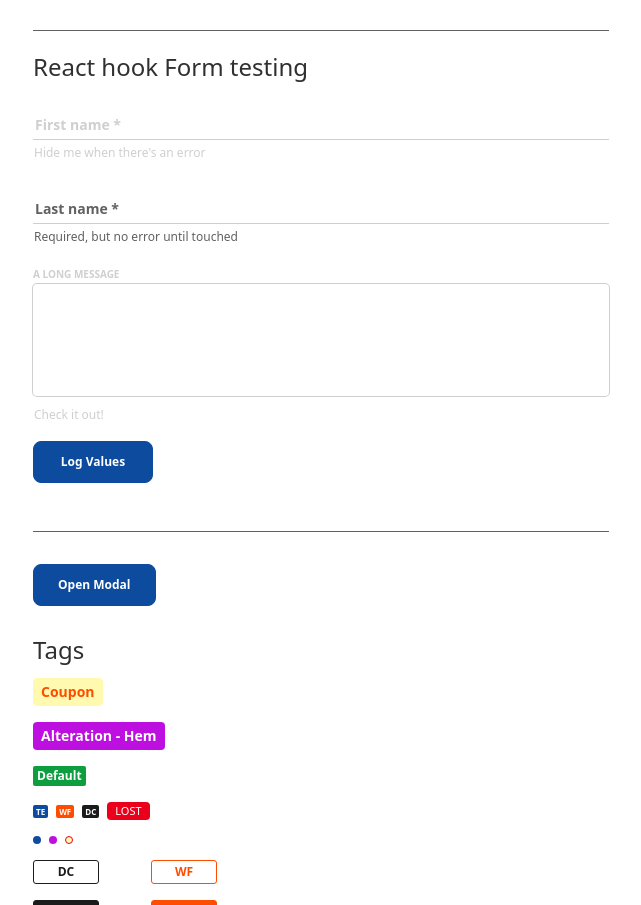
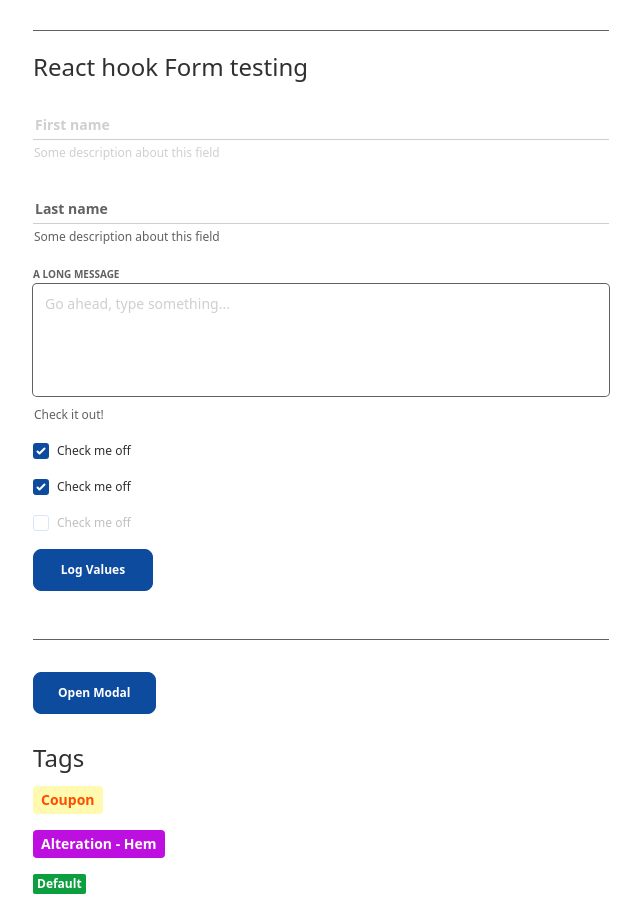
Before and after one commit to paulhmorris/crm-components, a React (Vite) app: page /components in a window 1280 px wide. Shown: the part 802-1707 px from the top of the page, without its empty margins (79-720 px from the left). Built offline with nearby package versions, Linux system fonts and the light colour scheme.

Commit message:
Convert Checkbox to react-hook-form

```diff
--- a/src/components/Forms/Checkbox.tsx
+++ b/src/components/Forms/Checkbox.tsx
@@ -1,34 +1,42 @@
-import { Field } from "react-final-form";
+import { useController, useFormContext } from "react-hook-form";
 import { CheckboxProps } from "types";
 import { classNames } from "utils/helpers";
 
 export const Checkbox = ({
   name,
   label,
-  fieldProps,
+  controllerProps,
   ...props
 }: CheckboxProps) => {
+  const {
+    register,
+    formState: { isSubmitting },
+  } = useFormContext();
+  const {
+    field: { value },
+  } = useController({ name });
+
+  const isDisabled: boolean | undefined = isSubmitting || props.disabled;
   return (
-    <Field name={name} type="checkbox" {...fieldProps}>
-      {({ input }) => (
     <div className="flex items-center space-x-2">
       <input
-            {...input}
+        {...register(name, { ...controllerProps?.rules })}
         {...props}
         id={name}
+        disabled={isDisabled}
+        checked={value}
+        type="checkbox"
         className="h-4 w-4 cursor-pointer rounded-[3px] border border-blue-200 text-blue-200 transition duration-75 focus:shadow-none focus:outline-none focus:ring-0 focus:ring-transparent disabled:pointer-events-none disabled:cursor-auto disabled:border-blue-100 disabled:text-blue-100"
       />
       <label
         htmlFor={name}
         className={classNames(
-              props.disabled && "pointer-events-none cursor-auto opacity-30",
+          isDisabled && "pointer-events-none cursor-auto opacity-30",
           "cursor-pointer text-xs"
         )}
       >
         {label}
       </label>
     </div>
-      )}
-    </Field>
   );
 };
--- a/src/components/Forms/TextArea.tsx
+++ b/src/components/Forms/TextArea.tsx
@@ -45,7 +45,7 @@ export const TextArea = ({
         rows={4}
         placeholder="Go ahead, type something..."
         disabled={isDisabled}
-        required={isRequired}
+        required={isRequired && !isDisabled}
         aria-describedby={
           error
             ? `${name}-error`
--- a/src/components/Forms/TextInput.tsx
+++ b/src/components/Forms/TextInput.tsx
@@ -32,7 +32,7 @@ export const TextInput = ({
         type={type}
         placeholder="doNotRemove"
         disabled={isDisabled}
-        required={isRequired}
+        required={isRequired && !isDisabled}
         aria-describedby={
           error
             ? `${name}-error`
--- a/src/routes/components.tsx
+++ b/src/routes/components.tsx
@@ -1,4 +1,5 @@
 import { DropdownMenuItem } from "components/DropdownMenuItem";
+import { Checkbox } from "components/Forms/Checkbox";
 import { Form } from "components/Forms/Form";
 import { FormConnector } from "components/Forms/FormConnector";
 import { TextArea } from "components/Forms/TextArea";
@@ -6,8 +7,6 @@ import { TextInput } from "components/Forms/TextInput";
 import { MarketCard } from "components/Markets/MarketCard";
 import { OrderPill } from "components/Orders/OrderPill";
 import { useState } from "react";
-import { sleep } from "utils/helpers";
-import { required } from "utils/inputValidations";
 // import { SelectOptionProps } from "types";
 import { Banner } from "../components/Banner";
 import { Button } from "../components/Button";
@@ -92,47 +91,32 @@ export default function ComponentDisplay() {
       <div className="border-y border-gray-400 pb-12 pt-6">
         <h2>React hook Form testing</h2>
         <Form
-          onSubmit={async (data) => {
-            await sleep(3000);
-            console.dir(data);
+          onSubmit={(data) => {
+            console.log(data);
           }}
-          defaultValues={{ myInput: "" }}
+          defaultValues={{ myInput: "", checkbox2: true, checkbox3: true }}
         >
           <div className="mt-4 space-y-4">
             <TextInput
               name="myInput"
               label="First name"
-              description="Hide me when there's an error"
-              controllerProps={{
-                rules: {
-                  validate: required,
-                },
-              }}
-              required
+              description="Some description about this field"
               disabled
             />
             <TextInput
               name="myInput2"
               label="Last name"
-              description="Required, but no error until touched"
-              controllerProps={{
-                rules: {
-                  validate: required,
-                },
-              }}
-              required
+              description="Some description about this field"
             />
             <TextArea
               name="myTextArea"
               label="A long message"
               description="Check it out!"
-              controllerProps={{
-                rules: {
-                  validate: required,
-                },
-              }}
-              disabled
+              defaultValue={""}
             />
+            <Checkbox name="checkbox2" label="Check me off" />
+            <Checkbox name="checkbox3" label="Check me off" />
+            <Checkbox name="checkbox4" label="Check me off" disabled />
           </div>
           <FormConnector>
             {({ formState: { isSubmitting } }) => (
```
Lines whose indentation alone changed are shown as unchanged.
